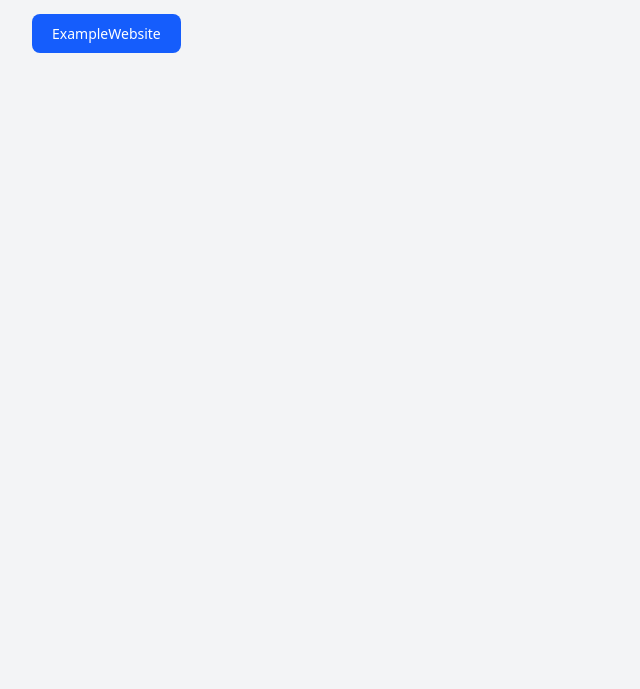
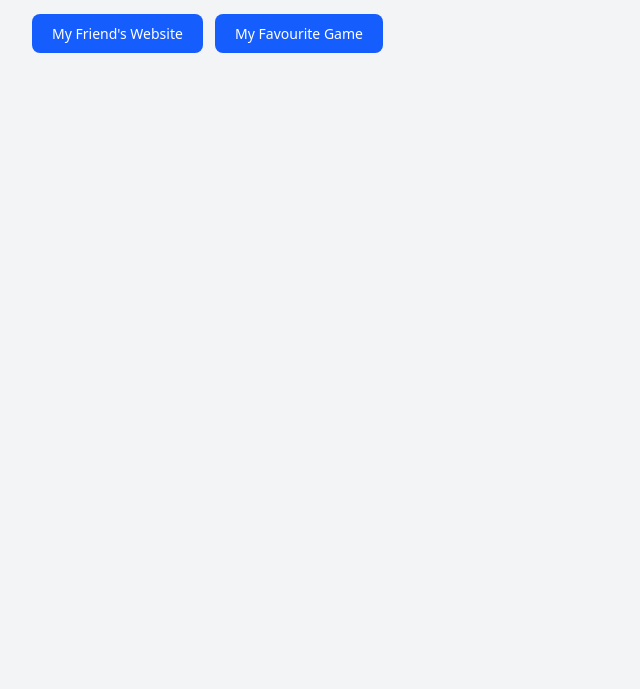
Before and after one commit to TigerXu0330/TigerXu0330.github.io, a plain HTML site: page index.html in a window 1280 px wide. Shown: the part 111-800 px from the top of the page, without its empty margins (0-640 px from the left). Drawn offline with nearby package versions, Linux system fonts and the light colour scheme.

Commit message:
Add files via upload

```diff
--- a/index.html
+++ b/index.html
@@ -4,7 +4,7 @@
 <head>
     <meta charset="UTF-8">
     <meta name="viewport" content="width=device-width, initial-scale=1.0">
-    <title>TigerXu's home</title>
+    <title>TigerXu's Website</title>
     <script src="https://unpkg.com/@tailwindcss/browser@4"></script>
     <link href="https://cdnjs.cloudflare.com/ajax/libs/font-awesome/6.7.2/css/all.min.css" rel="stylesheet">
 </head>
@@ -12,7 +12,8 @@
 <body class="bg-gray-100 p-8">
     <h1 class="text-3xl font-bold text-blue-600 mb-4">Welcome to TigerXu0330's website!</h1>
     <p class="text-gray-700 mb-6">This is my first website.</p>
-    <a href="https://www.example.com" class="text-white bg-blue-600 hover:bg-blue-700 focus:ring-4 focus:ring-blue-300 font-medium rounded-lg text-sm px-5 py-2.5 mr-2 mb-2 dark:bg-blue-600 dark:hover:bg-blue-700 focus:outline-none dark:focus:ring-blue-800">ExampleWebsite</a>
+    <a href="https://daniel-dami.github.io" class="text-white bg-blue-600 hover:bg-blue-700 focus:ring-4 focus:ring-blue-300 font-medium rounded-lg text-sm px-5 py-2.5 mr-2 mb-2 dark:bg-blue-600 dark:hover:bg-blue-700 focus:outline-none dark:focus:ring-blue-800">My Friend's Website</a>
+<a href="https://yorg.io" class="text-white bg-blue-600 hover:bg-blue-700 focus:ring-4 focus:ring-blue-300 font-medium rounded-lg text-sm px-5 py-2.5 mr-2 mb-2 dark:bg-blue-600 dark:hover:bg-blue-700 focus:outline-none dark:focus:ring-blue-800">My Favourite Game</a>
 </body>
 
 </html>
```
